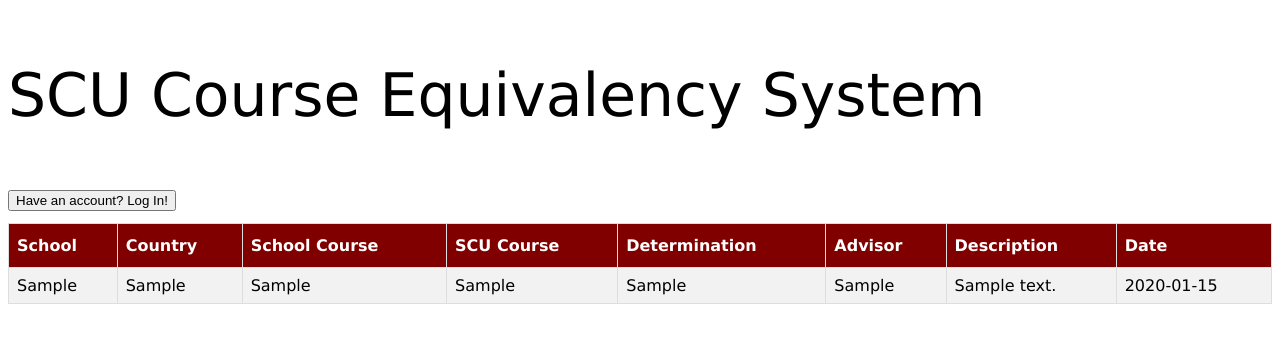
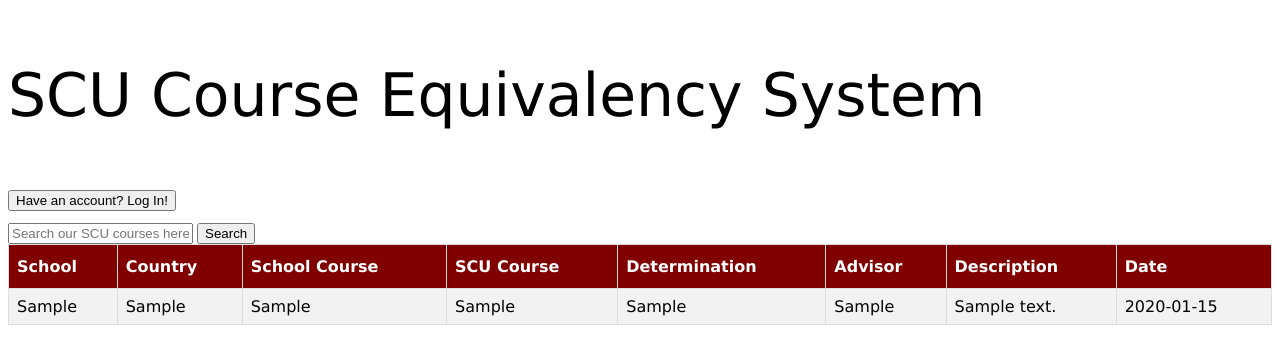
Before and after one commit to SarekSJ/COEN174, a Flask app: page /table in a window 1280 px wide. Shown: the top 364 px of the page. Run offline with Flask 2, Linux system fonts and the light colour scheme; tables that the repository leaves empty hold one stand-in row (values such as "Sample post").

Commit message:
Add some search functionality to the table

```diff
--- a/app.py
+++ b/app.py
@@ -106,6 +106,7 @@ def display_edit_page(id):
 
 @app.route('/table')
 def table_screen(isLoggedIn=False):
+    session['is_search'] = False
     if not session.get('logged_in'):
         isLoggedIn = False
     else:
@@ -113,6 +114,14 @@ def table_screen(isLoggedIn=False):
     items = s.query(Course).all()
     return render_template('table.html', items=items, isLoggedIn=isLoggedIn)
 
+@app.route('/table/search_scu_course/', methods=['POST'])
+def search_scu_course(isLoggedIn=false):
+    search = str(request.form['search'])
+    session['is_search'] = True
+    items = s.query(Course).filter(Course.scu_course == search).all()
+    return render_template('table.html', items=items)
+
+
 if __name__ == '__main__':
     app.secret_key = os.urandom(12)
     app.run(host='0.0.0.0', port=8000)
--- a/templates/edit_row.html
+++ b/templates/edit_row.html
@@ -70,7 +70,7 @@ h2 {
     <title>Courses</title>
 </head>
 </div>
-
+<body>
     <table>
         <tr>
             <th>School</th>
--- a/templates/table.html
+++ b/templates/table.html
@@ -187,7 +187,16 @@ h2 {
   <!--<option value="coen70" >COEN 70</option>-->
 <!--</select>-->
 </div>
-
+<body>
+    <form method="post" action="{{ url_for('search_scu_course') }}">
+        <input type="query" name="search" placeholder="Search our SCU courses here">
+        <input type="submit" name="search_submit" value="Search">
+    </form>
+    {% if session['is_search'] %}
+        <form action="/table">
+            <input type="submit" name="back" value="Show all courses" >
+        </form>
+    {% endif %}
     <table>
         <tr>
             <th>School</th>
@@ -198,7 +207,7 @@ h2 {
             <th>Advisor</th>
             <th>Description</th>
             <th>Date</th>
-            {% if isLoggedIn %}
+            {% if session['logged_in'] %}
             <th>Delete</th>
             <th>Edit</th>
             {% endif %}
@@ -213,7 +222,7 @@ h2 {
               <td>{{ row.advisor}}</td>
               <td>{{ row.description }}</td>
               <td>{{ row.date }}  </td>
-	      {% if isLoggedIn and row.advisor == session['username'] %}
+	      {% if session['logged_in'] and row.advisor == session['username'] %}
 
               <form method="post" action="{{url_for('delete_row', id=row.id) }}">
               <td><input type="submit" value="Delete Row"></td>
@@ -223,14 +232,14 @@ h2 {
               </form>
           {% endif %}
 
-          {% if isLoggedIn and row.advisor != session['username'] %}
+          {% if session['logged_in'] and row.advisor != session['username'] %}
               <td></td>
               <td></td>
           {% endif %}
         </tr>
 
         {% endfor %}
-        {% if isLoggedIn %}
+        {% if session['logged_in'] %}
     <form action="/add_row" method="POST">
 
     <td><input type="school" name="school" placeholder="School"></td>
```
